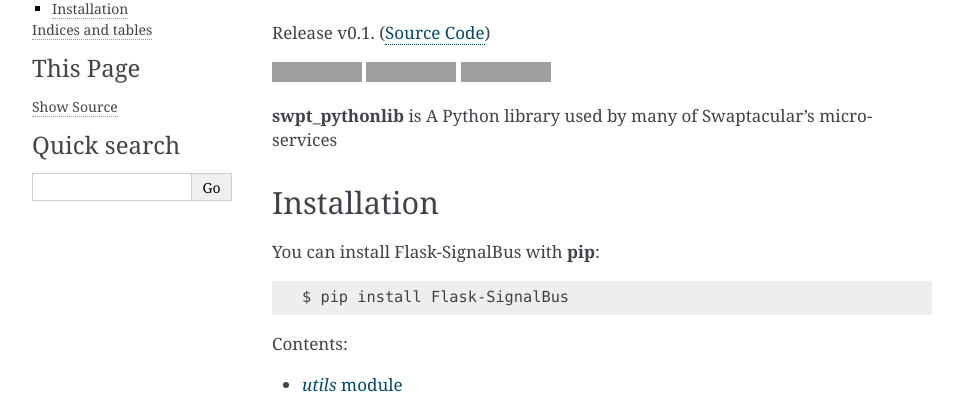
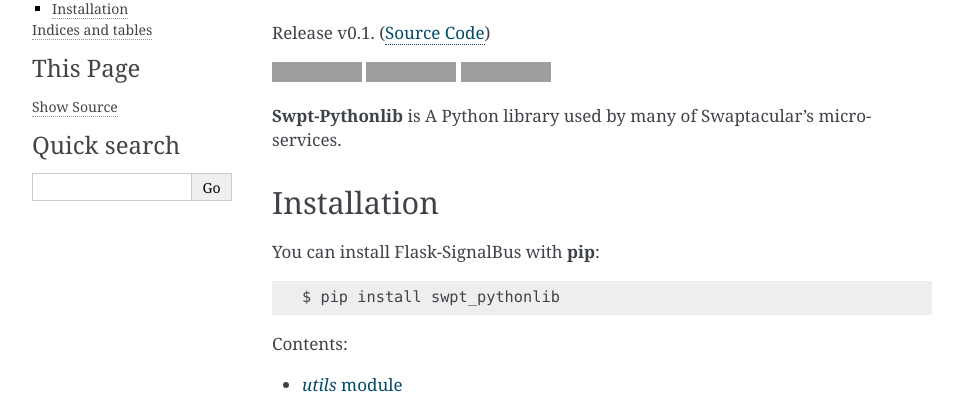
Before and after one commit to epandurski/swpt_pythonlib, a Sphinx documentation site: the page built from docs/index.rst, in a window 1280 px wide, cut to the strip 138-532 px from the top of the page. Shown: the whole strip, without its empty margins (148-1111 px from the left). Built offline with Sphinx 7.4.7, drawn with Linux system fonts in a browser that asks for light colours; grey boxes are pictures that could not be loaded.

```diff
--- a/docs/index.rst
+++ b/docs/index.rst
@@ -17,12 +17,12 @@ Release v\ |release|. (`Source Code`_)
 .. image:: https://img.shields.io/badge/License-MIT-yellow.svg
    :target: https://opensource.org/licenses/MIT
 
-.. image:: https://circleci.com/gh/swaptcular/swpt_pythonlib?style=shield
-   :target: https://circleci.com/gh/swaptcular/swpt_pythonlib
+.. image:: https://dl.circleci.com/status-badge/img/gh/swaptacular/swpt_pythonlib/tree/main.svg?style=svg
+        :target: https://dl.circleci.com/status-badge/redirect/gh/swaptacular/swpt_pythonlib/tree/main
 
 
-**swpt_pythonlib** is A Python library used by many of Swaptacular's
-micro-services
+**Swpt-Pythonlib** is A Python library used by many of Swaptacular's
+micro-services.
 
 
 Installation
@@ -30,7 +30,7 @@ Installation
 
 You can install Flask-SignalBus with :command:`pip`::
 
-    $ pip install Flask-SignalBus
+    $ pip install swpt_pythonlib
 
 
 .. toctree::
```
Also changed, not shown: README.md (+2 -0 lines).
